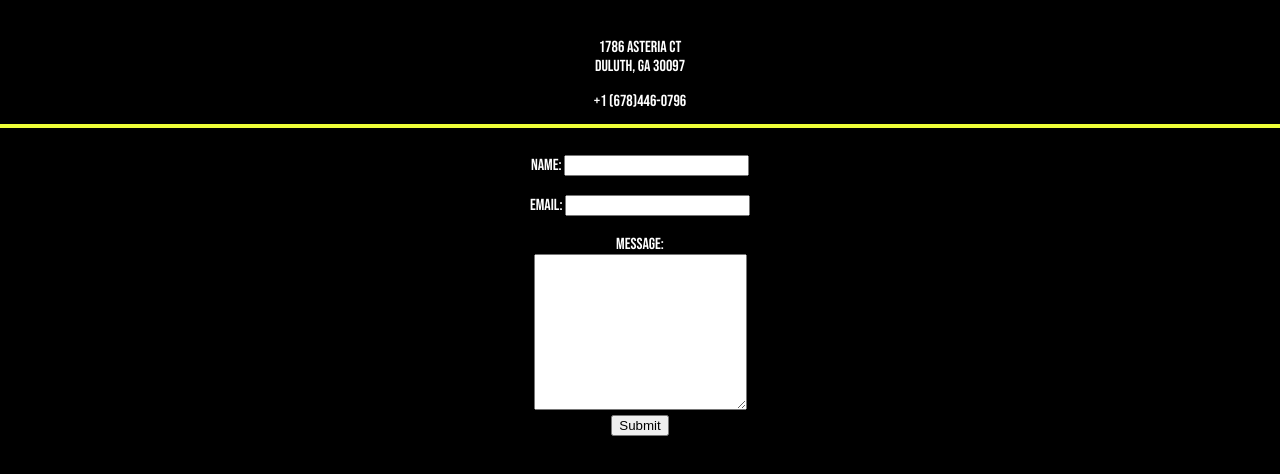
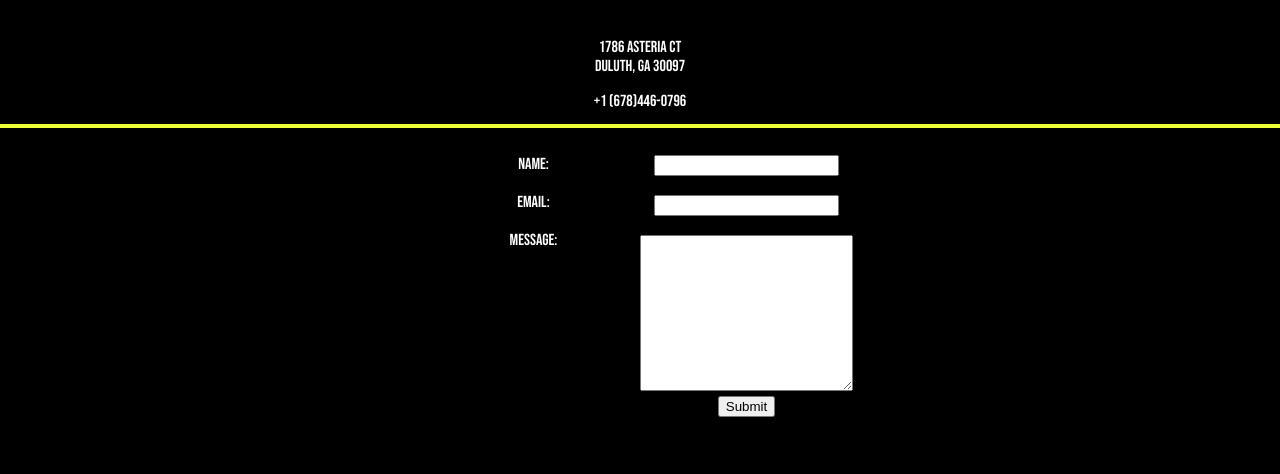
Before and after one commit to kohlkn/cv, a plain HTML site: page contact.html in a window 1280 px wide. Shown: the part 64-538 px from the top of the page. Drawn offline with Linux system fonts and the light colour scheme.

Commit message:
fixed contact page

```diff
--- a/contact.html
+++ b/contact.html
@@ -29,16 +29,25 @@
         </p>
         <br>
         <hr class="hr2">
-        <br>Name: <input type="text">
+
+        <div class="contact">
+        <br>Name:
         <br>
-        <br>Email: <input type="email">
+        <br>Email:
         <br>
         <br>Message:
+        <br><br><br><br><br><br><br>
+        <br><br><br>
+        <input type="text">
+        <br>
+        <br><input type="email">
+        <br>
         <br><textarea id="message" rows="10" cols="24"></textarea>
         <a href="mailto:kkn143206@uga.edu">
             <br>
             <input type="button" value="Submit">
         </a>
+        </div>
 
         <script src="" async defer></script>
     </body>
--- a/style.css
+++ b/style.css
@@ -118,6 +118,11 @@ h3 {
     column-count: 3;
     display: inline-flex;
 }
+.contact {
+    column-count: 2;
+    column-gap: 0.002em;
+    display: inline-block;
+}
 
 /* LANGUAGE DIV */
 p.langim {
```
